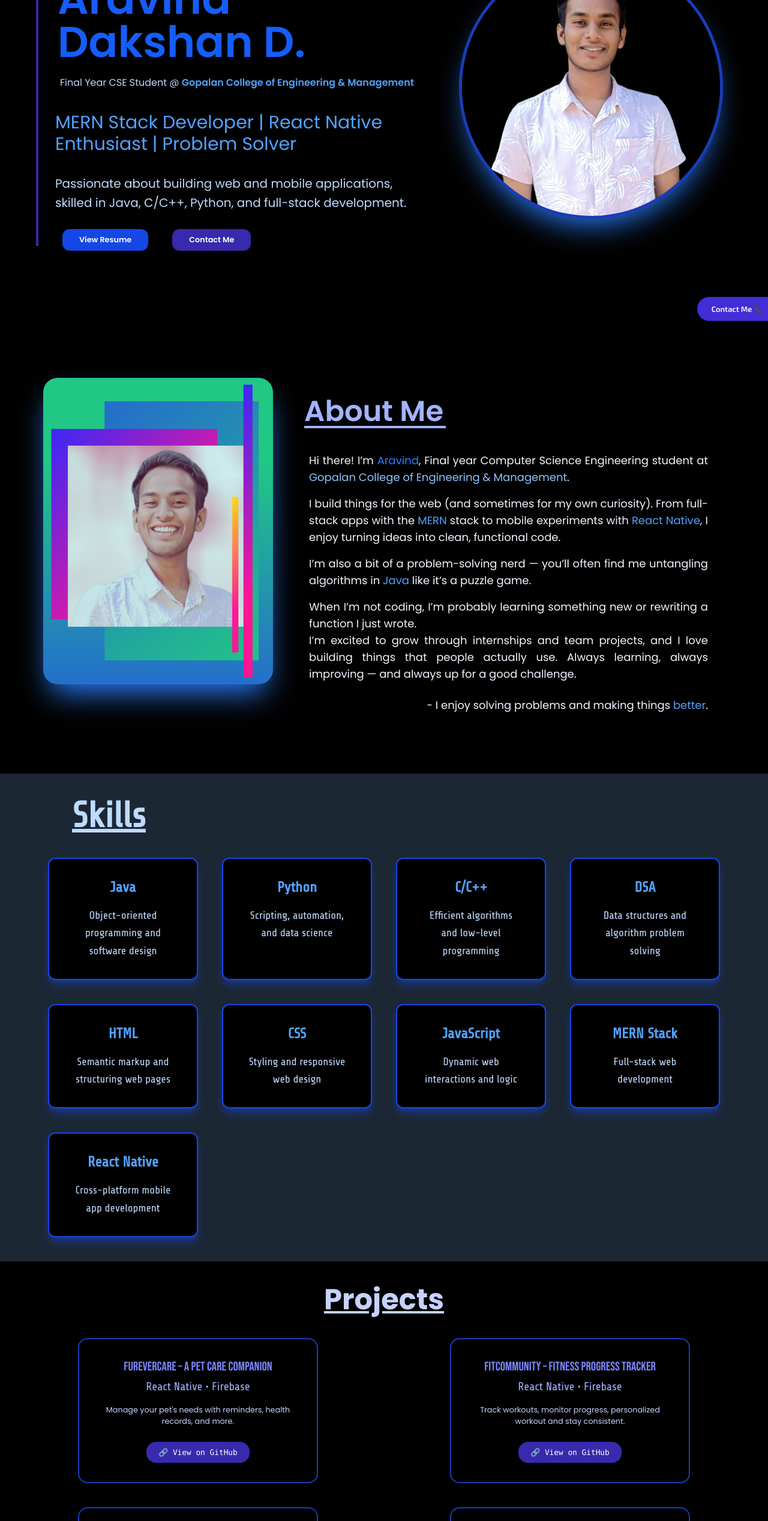
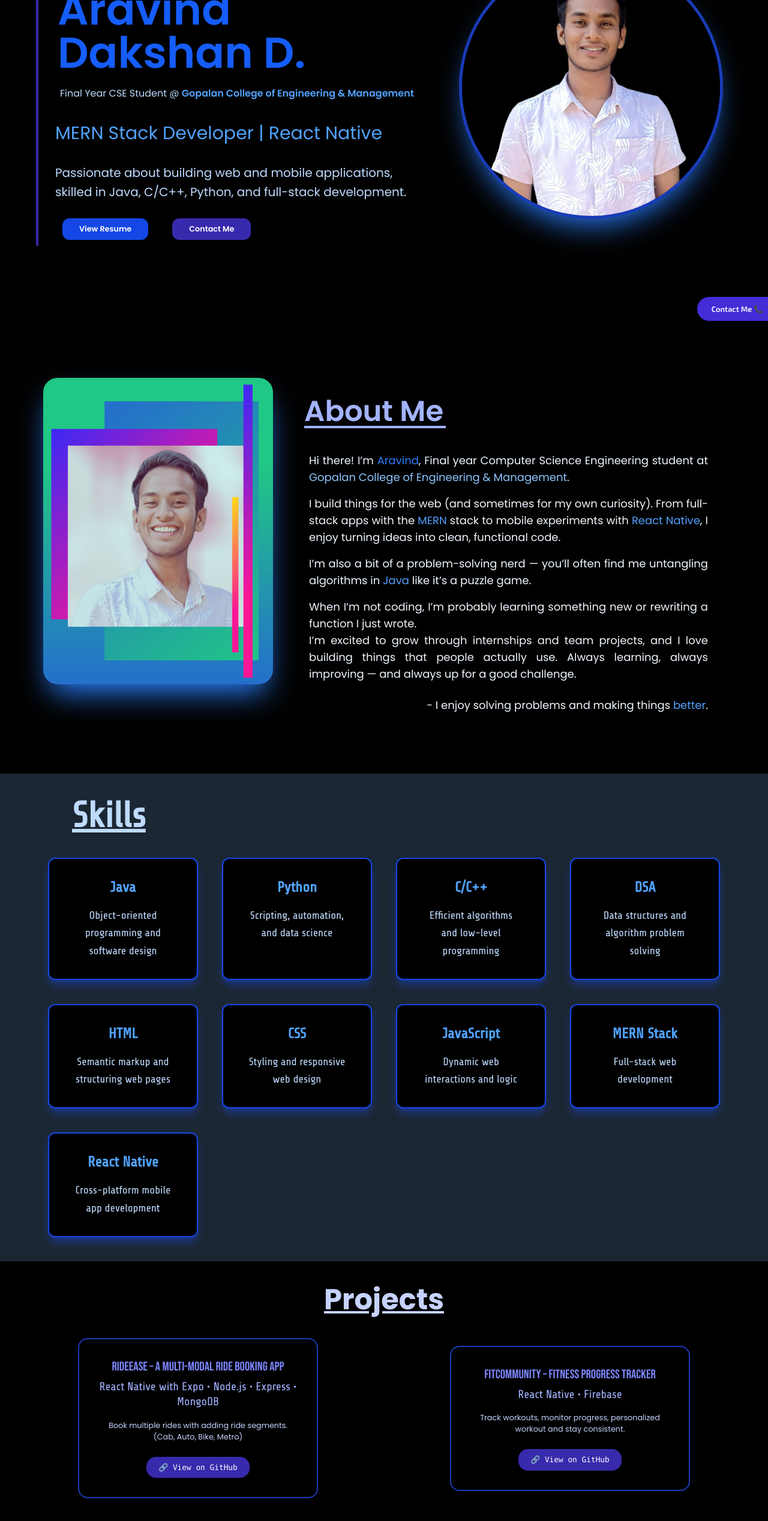
Before and after one commit to Arav20603/aravPortfolio, a React (Vite) app in the folder portfolio/: page / in a window 1280 px wide. Shown: the part 234-2770 px from the top of the page at 60% size. Built offline with nearby package versions, Linux system fonts and the light colour scheme.

Commit message:
Changed few attributes

```diff
--- a/portfolio/src/constants/links.ts
+++ b/portfolio/src/constants/links.ts
@@ -2,6 +2,9 @@ export const links = {
   furEverCare: 'https://github.com/Arav20603/FurEverCare',
   fitness: 'https://github.com/Arav20603/fitnessCommunity',
   referral: 'https://github.com/Arav20603/bino-bot-referralSystem.git',
+  rideEaseUser: 'https://github.com/Arav20603/rideEase-User',
+  rideEaseRider: 'https://github.com/Arav20603/rideEase-Rider',
+  rideEaseServer: 'https://github.com/Arav20603/rideEase-Server',
   dynamic: 'https://github.com/Arav20603/Dynamic-Webpage-Builder.git',
   gitHub: 'https://www.github.com/Arav20603',
   linkedIn: 'https://www.linkedin.com/in/aravind-dakshan-d-ab117a2a3/',
--- a/portfolio/src/pages/Hero.tsx
+++ b/portfolio/src/pages/Hero.tsx
@@ -17,7 +17,7 @@ const Hero = () => {
         <p className="mb-1 name text-blue-200 text-sm ml-4">Hi, my name is</p>
         <h1 className="text-7xl ml-3 mb-1 font-semibold text-blue-600 name">Aravind Dakshan D.</h1>
         <p className="ml-4 mb-5 text-md text-blue-200">Final Year CSE Student @ <span className="text-blue-400 font-semibold">Gopalan College of Engineering & Management</span></p>
-        <p className="text text-3xl mb-4 ml-2 text-blue-400 left-text4">MERN Stack Developer | React Native Enthusiast | Problem Solver</p>
+        <p className="text text-3xl mb-4 ml-2 text-blue-400 left-text4">MERN Stack Developer | React Native</p>
         <p className="text text-xl/8 ml-2 text-blue-200">Passionate about building web and mobile applications,
         skilled in Java, C/C++, Python, and full-stack development.
         </p>
--- a/portfolio/src/pages/Projects.tsx
+++ b/portfolio/src/pages/Projects.tsx
@@ -3,10 +3,10 @@ import '../utils/Projects.css'
 
 const projectsData = [
   {
-    title: 'FurEverCare – A Pet Care Companion',
-    tech: 'React Native • Firebase',
-    description: "Manage your pet's needs with reminders, health records, and more.",
-    link: links.furEverCare,
+    title: 'RideEase – A Multi-modal Ride Booking app',
+    tech: 'React Native with Expo • Node.js • Express • MongoDB',
+    description: "Book multiple rides with adding ride segments.(Cab, Auto, Bike, Metro)",
+    link: links.rideEaseUser,
   },
   {
     title: 'FitCommunity – Fitness Progress Tracker',
```
